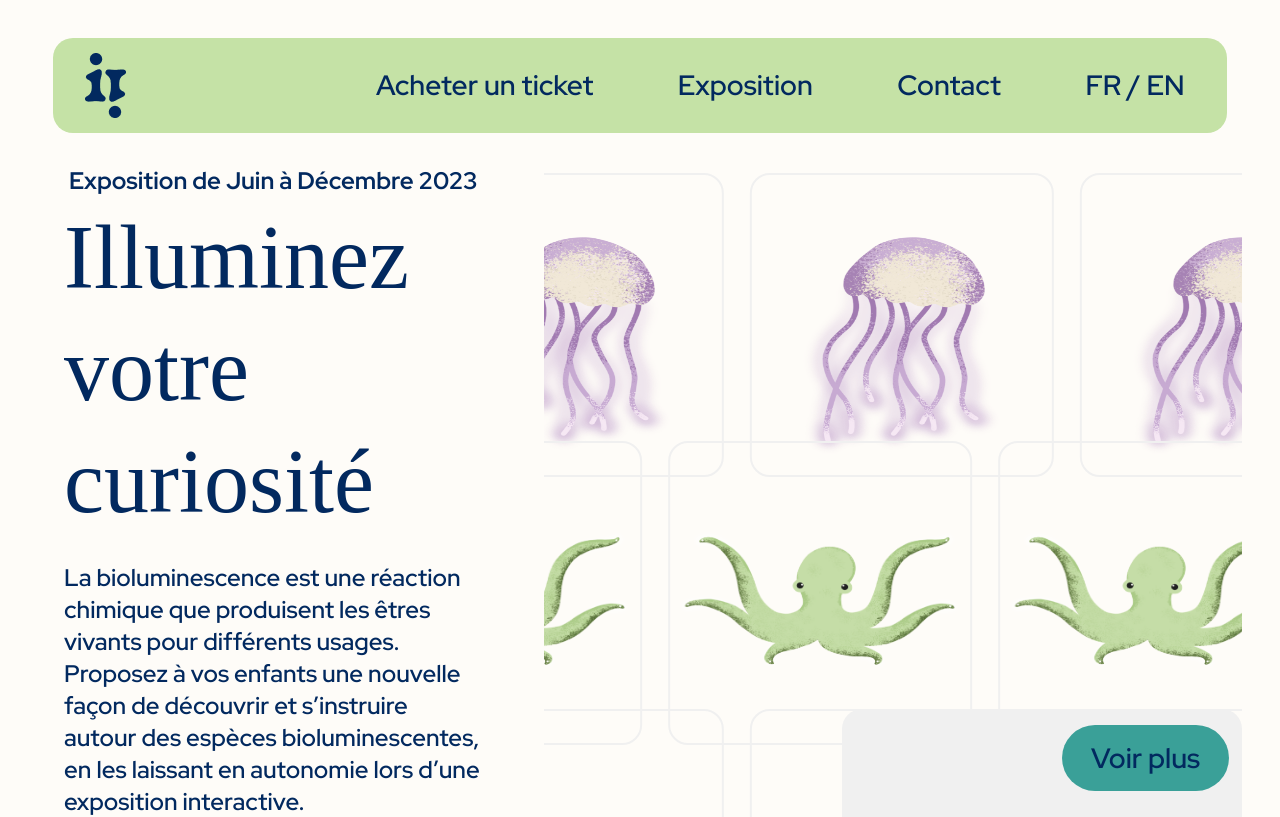
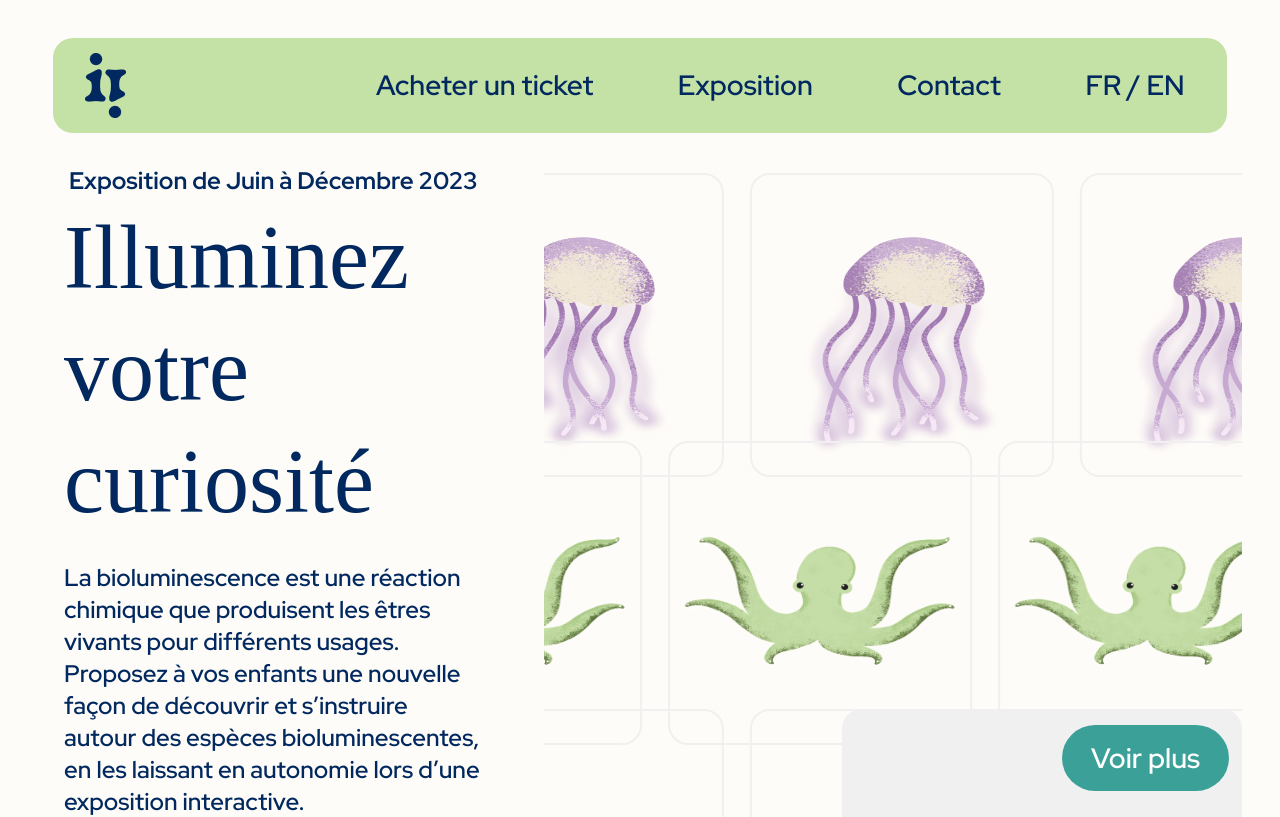
Before and after one commit to jo15122002/illuminez_votre_curiosite_site, a Nuxt app: page / in a window 1280 px wide. Shown: the top 817 px of the page. Built offline with nearby package versions, Linux system fonts and the light colour scheme; no server answers; the database is empty; a web font is replaced by a local one.

Commit message:
fix couleur bouton seeMore

```diff
--- a/pages/index.vue
+++ b/pages/index.vue
@@ -270,7 +270,7 @@ body{
 
 .seeMoreButton{
   background-color: #3AA098;
-  color: #02295F;
+  color: white;
   position: relative;
   width: 10vw;
   top: -29%;
```
